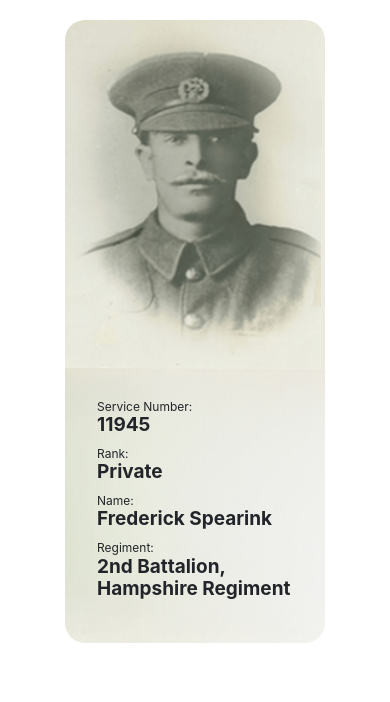
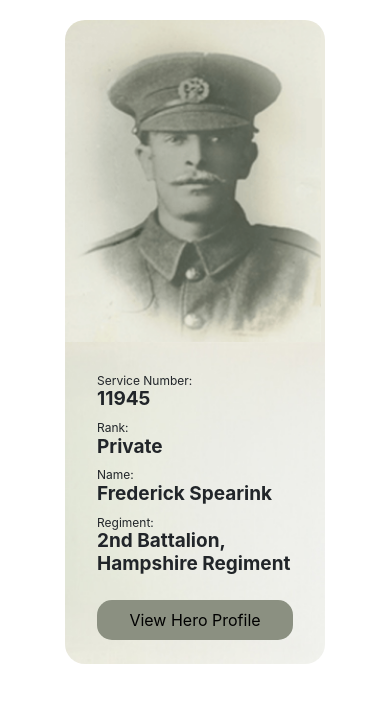
Before and after one commit to AndrewH1188/profileCards, a plain HTML site: page index.html in a window 390 px wide. Drawn offline with nearby package versions, Linux system fonts and the light colour scheme.

Commit message:
Button added and styled. This links the Frederick's profil on the CWWG website. Added updated screenshots to show moobile, large mobile and desktop in README.md

```diff
--- a/assets/styling/styling.scss
+++ b/assets/styling/styling.scss
@@ -1,5 +1,6 @@
 :root {
     --border-radius-0: 0px;
+    --border-radius-15: 15px;
     --border-radius-20: 20px;
 }
 
@@ -7,7 +8,7 @@
     display: grid;
     grid-template-areas: "imageCol" "textCol";
     grid-template-columns: 260px;
-    grid-template-rows: auto auto;
+    grid-template-rows: 322px 322px;
     justify-content: center;
     margin-top: 20px;
 }
@@ -41,6 +42,7 @@
     span {
         display: block;
         line-height: 1.2;
+        margin: auto;
     }
 
     .rank,
@@ -56,7 +58,28 @@
     .regimentName {
         font-size: 19px;
         font-weight: 700;
-        margin-bottom: 10px;
+    }
+
+    .rankName,
+    .serviceNumber,
+    .nameOfSoldier { margin-bottom: 10px; }
+
+    .regimentName { margin-bottom: 24px }
+
+    .profileButton {
+        border: 0;
+        border-radius: var(--border-radius-15);
+        background-color: #8b9081;
+        padding: 8px 14px;
+        color: #000;
+        width: 100%;
+        display: block;
+        text-align: center;
+        &:hover {
+            background-color: #797b6d;
+            color: #fff;
+            text-decoration: none;
+        }
     }
 }
 
@@ -81,6 +104,8 @@
         border-bottom-left-radius: var(--border-radius-0);
         padding: 2rem;
 
+        .service { margin-top: 12px; }
+
         img {
             border-top-right-radius: var(--border-radius-20);
             border-bottom-right-radius: var(--border-radius-20);
@@ -90,4 +115,9 @@
 
 @media screen and (min-width: 768px) {
     .row { grid-template-columns: 260px 450px; }
+    .textCol {
+        .service { margin-top: 18px; }
+
+        .profileButton { width: 200px;}
+    }
 }
--- a/index.html
+++ b/index.html
@@ -1,10 +1,10 @@
 <!DOCTYPE html>
 <html lang="en">
+
 <head>
     <meta charset="UTF-8">
     <meta name="viewport" content="width=device-width, initial-scale=1.0">
-    <meta name="description"
-        content="Profile Card - Designed by Andrew Harding">
+    <meta name="description" content="Profile Card - Designed by Andrew Harding">
     <!-- Bootstrap -->
     <link rel="stylesheet" href="https://cdn.jsdelivr.net/npm/bootstrap@4.0.0/dist/css/bootstrap.min.css"
         integrity="sha384-Gn5384xqQ1aoWXA+058RXPxPg6fy4IWvTNh0E263XmFcJlSAwiGgFAW/dAiS6JXm" crossorigin="anonymous">
@@ -14,10 +14,13 @@
     <link rel="stylesheet" href="assets/styling/styling.css">
     <title>Profile Card</title>
 </head>
+
 <body>
 
+    <section>
         <div class="container">
             <div class="row">
+
                 <div class="col imageCol">
                     <img src="assets/images/private-frederick-spearink.png" alt="Priivate Frederick Spearink">
                 </div>
@@ -35,9 +38,17 @@
                     <span class="regiment">Regiment:</span>
                     <span class="regimentName">2nd Battalion, Hampshire Regiment</span>
 
+
+                    <a href="https://www.cwgc.org/find-records/find-war-dead/casualty-details/683293/frederick-spearink/"
+                        target="_blank"
+                        class="profileButton">
+                            View Hero Profile
+                    </a>
+
                 </div>
             </div>
         </div>
+    </section>
 
     <!-- Bootstrap -->
     <script src="https://code.jquery.com/jquery-3.2.1.slim.min.js"
@@ -45,4 +56,5 @@
         </script>
 
 </body>
+
 </html>
```
Also changed, not shown: assets/images/frederieck-spearink-profile-card.png (deleted), assets/images/testing/frederieck-spearink-profile-card-576px.png (added), assets/images/testing/frederieck-spearink-profile-card-desktop.png (added), assets/images/testing/frederieck-spearink-profile-card-mobile.png (added), assets/styling/styling.css, 2 other files. Lines whose indentation alone changed are shown as unchanged.
